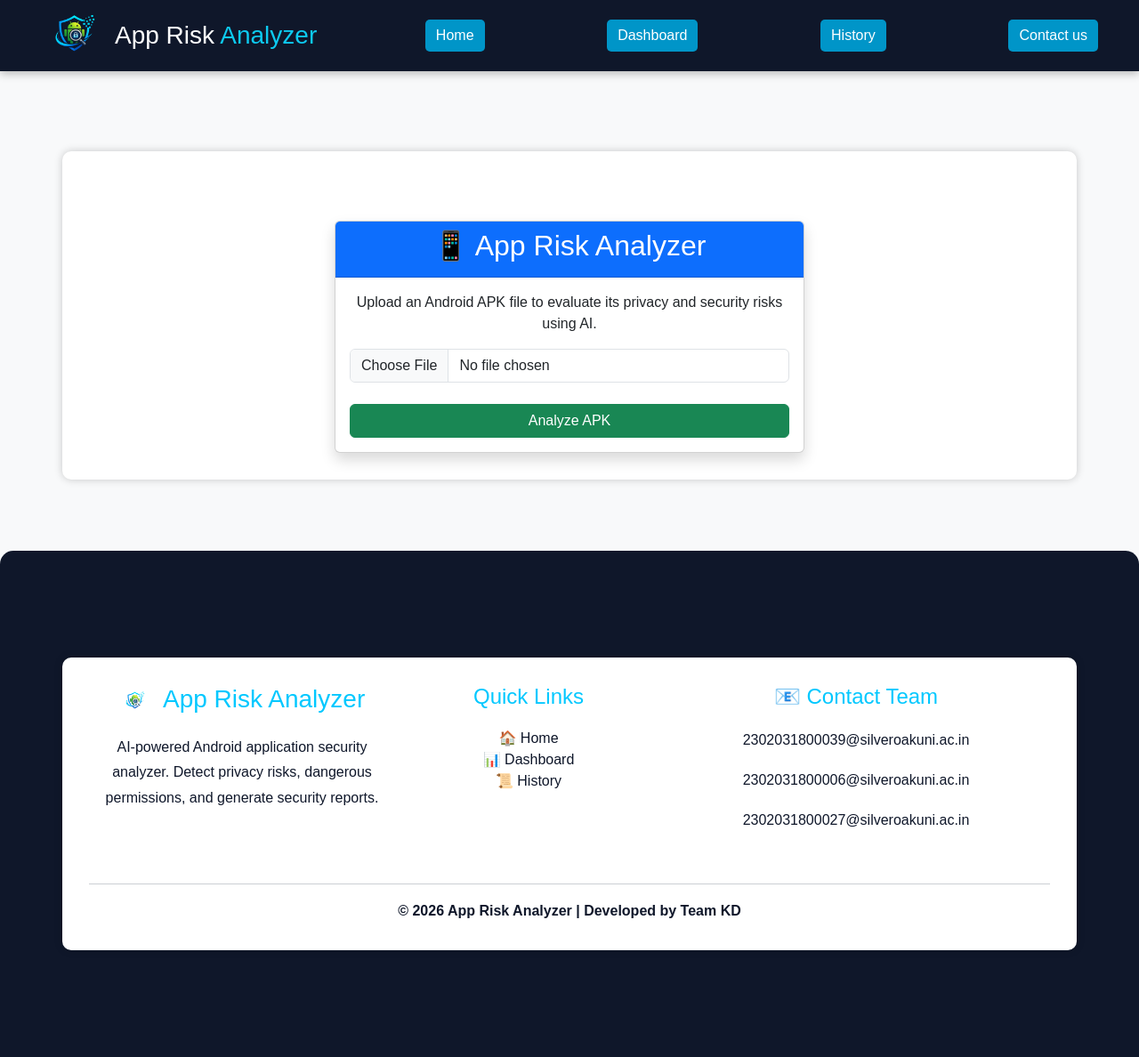
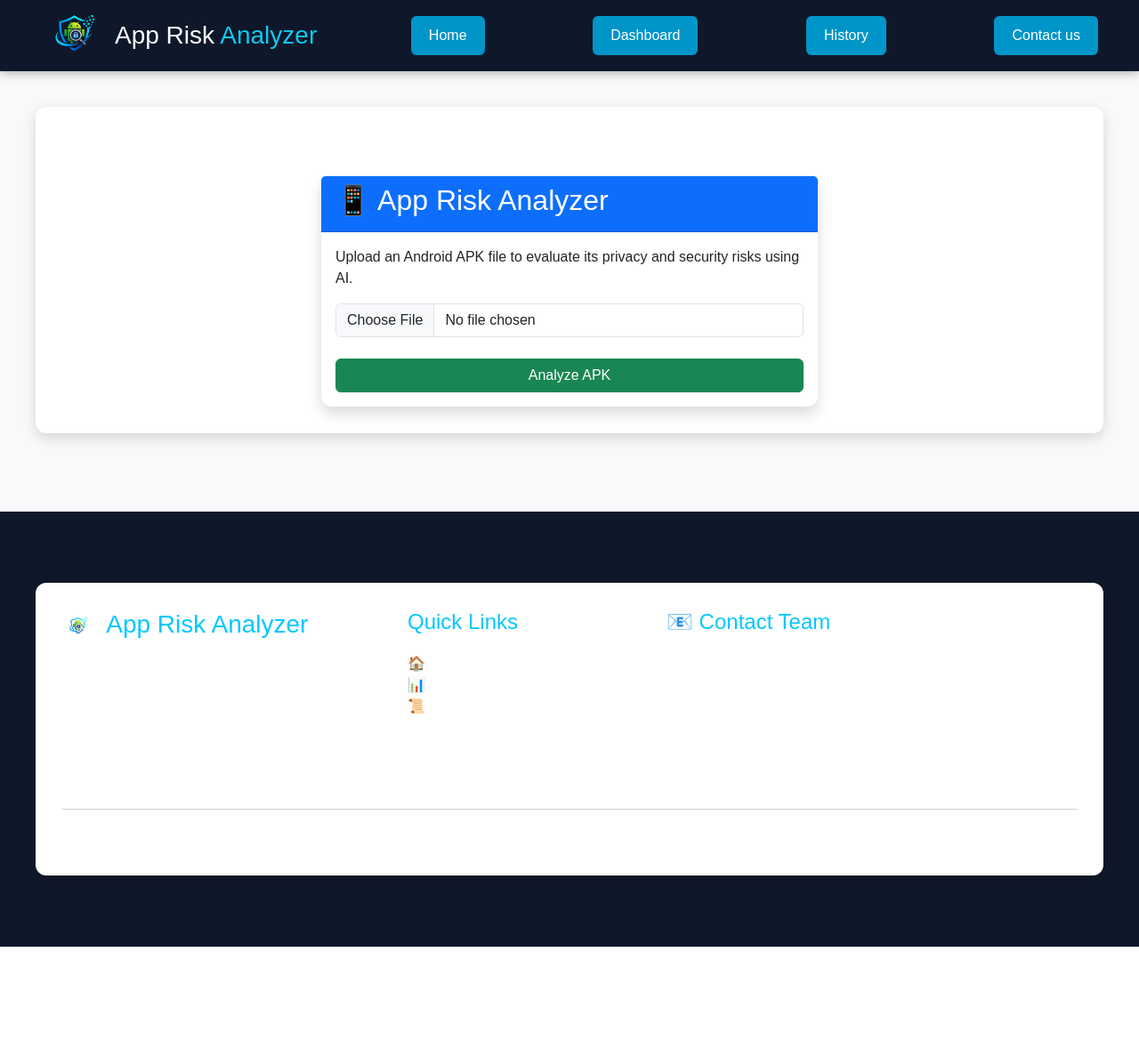
Before and after one commit to kDm1515/App-Risk-Analyzer, a Flask app: page / in a window 1280 px wide. Shown: the whole page at 89% size. After the commit the page ends 1064 px from the top, so only its background shows below. Run offline with Flask 3, Linux system fonts and the light colour scheme.

Commit message:
Test dashboard

```diff
--- a/static/css/style.css
+++ b/static/css/style.css
@@ -1,18 +1,47 @@
+/* ===========================
+   Global Styles
+=========================== */
+
+html,
 body{
-    font-family: Arial, sans-serif;
+    height:100%;
+    margin:0;
+    padding:0;
+    font-family:Arial, sans-serif;
     background:#f4f4f4;
-    padding-top: 90px;
 }
 
+body{
+    display:flex;
+    flex-direction:column;
+    min-height:100vh;
+    padding-top:80px;
+}
+
+/* ===========================
+   Main Content
+=========================== */
+
+main{
+    flex:1;
+}
+
+/* ===========================
+   Container
+=========================== */
+
 .container{
-    width:500vh;
-    margin:80px auto;
+    max-width:1200px;
+    margin:40px auto;
     background:white;
     padding:30px;
-    border-radius:10px;
-    text-align:center;
-    box-shadow:0 0 10px rgba(0,0,0,.2);
+    border-radius:12px;
+    box-shadow:0 5px 15px rgba(0,0,0,.15);
 }
+
+/* ===========================
+   Buttons
+=========================== */
 
 button{
     background:#007bff;
@@ -20,86 +49,221 @@ button{
     border:none;
     padding:10px 20px;
     cursor:pointer;
-    border-radius:5px;
+    border-radius:6px;
     font-size:16px;
+    transition:.3s;
 }
 
 button:hover{
     background:#0056b3;
 }
 
+/* ===========================
+   Header
+=========================== */
+
 .header{
+
+    position:fixed;
+
+    top:0;
+    left:0;
+
+    width:100%;
+    height:80px;
+
+    background:#0f172a;
+
+    color:white;
+
     display:flex;
+    align-items:center;
     justify-content:space-between;
-    background-color: #0f172a;
-    padding-right: 400px;
+
+    padding:0 30px;
+
+    z-index:1000;
+
+    box-shadow:0 2px 10px rgba(0,0,0,.3);
+
 }
 
-.header{
-    position: fixed;      /* Keeps header fixed */
-    top: 0;
-    left: 0;
-    width: 100%;
-    height: 80px;
-
-    background-color: #0f172a;   /* Solid dark color */
-    color: white;
-
-    display: flex;
-    justify-content: space-between;
-    align-items: center;
-
-    padding: 0 30px;
-
-    z-index: 1000;        /* Keeps it above other content */
-
-    box-shadow: 0 2px 10px rgba(0,0,0,0.3);
-}
+/* ===========================
+   Header Buttons
+=========================== */
 
 .hd_btn{
-    background-color:#0095C8 !important;
+
+    background:#0095C8 !important;
     color:white !important;
-    border:none ;
-    font-size:16px;
-    border-radius:5px;
+
+    border:none;
+
+    border-radius:6px;
+
+    padding:10px 20px;
+
+    transition:.3s;
 
 }
 
 .hd_btn:hover{
-    background-color:#0081ac !important;
+
+    background:#007ea8 !important;
     color:white !important;
+
 }
 
+/* ===========================
+   Cards
+=========================== */
+
+.card{
+
+    border:none;
+
+    border-radius:12px;
+
+    box-shadow:0 3px 10px rgba(0,0,0,.15);
+
+}
+
+/* ===========================
+   Footer
+=========================== */
+
 .footer{
+
+    margin-top:auto;
+
     background:#0f172a;
+
     color:white;
+
     padding:40px 30px;
-    border-radius:15px 15px 0 0;
+
 }
 
 .footer h3,
 .footer h4{
+
     color:#00c8ff;
+
     margin-bottom:20px;
+
 }
 
 .footer p{
-    color:#0f172a;
+
+    color:white;
+
     line-height:1.8;
+
 }
 
 .footer a{
-    color:#0f172a;
+
+    color:white;
+
     text-decoration:none;
 
-    /* Prevent long emails from overflowing */
-    word-break: break-word;
+    word-break:break-word;
+
 }
 
 .footer a:hover{
+
     color:#00c8ff;
+
 }
 
 .footer hr{
+
     border-color:#334155;
+
 }
+
+/* ===========================
+   Tables
+=========================== */
+
+table{
+
+    width:100%;
+
+}
+
+th{
+
+    background:#0f172a;
+
+    color:white;
+
+}
+
+td,
+th{
+
+    padding:12px;
+
+    text-align:center;
+
+}
+
+/* ===========================
+   Images
+=========================== */
+
+img{
+
+    max-width:100%;
+
+    height:auto;
+
+}
+
+/* ===========================
+   Responsive
+=========================== */
+
+@media (max-width:768px){
+
+.header{
+
+    flex-direction:column;
+
+    height:auto;
+
+    padding:15px;
+
+}
+
+body{
+
+    padding-top:140px;
+
+}
+
+.container{
+
+    width:95%;
+
+    padding:20px;
+
+}
+
+.hd_btn{
+
+    margin:5px;
+
+    width:100%;
+
+}
+
+.footer{
+
+    text-align:center;
+
+}
+
+}
```
